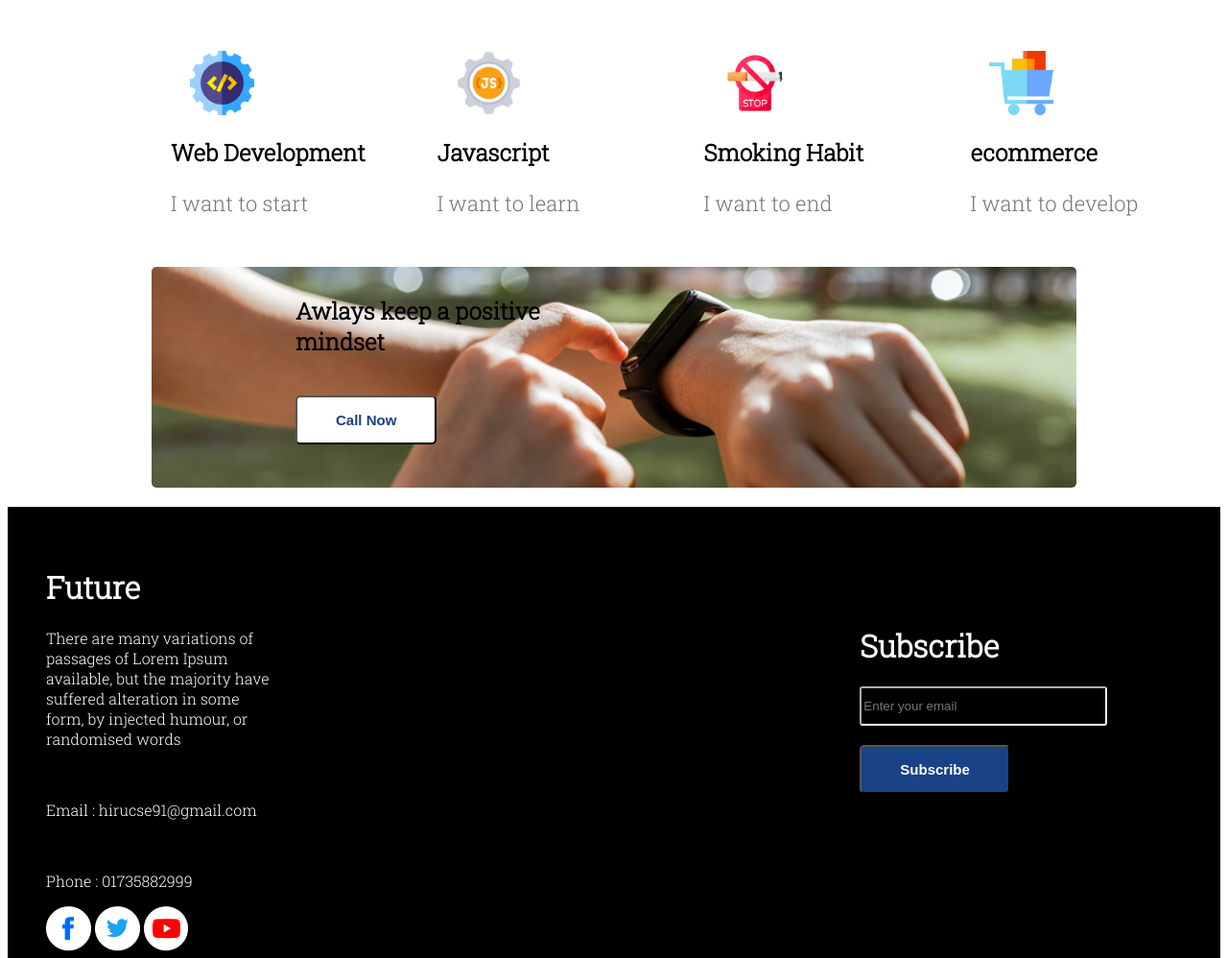
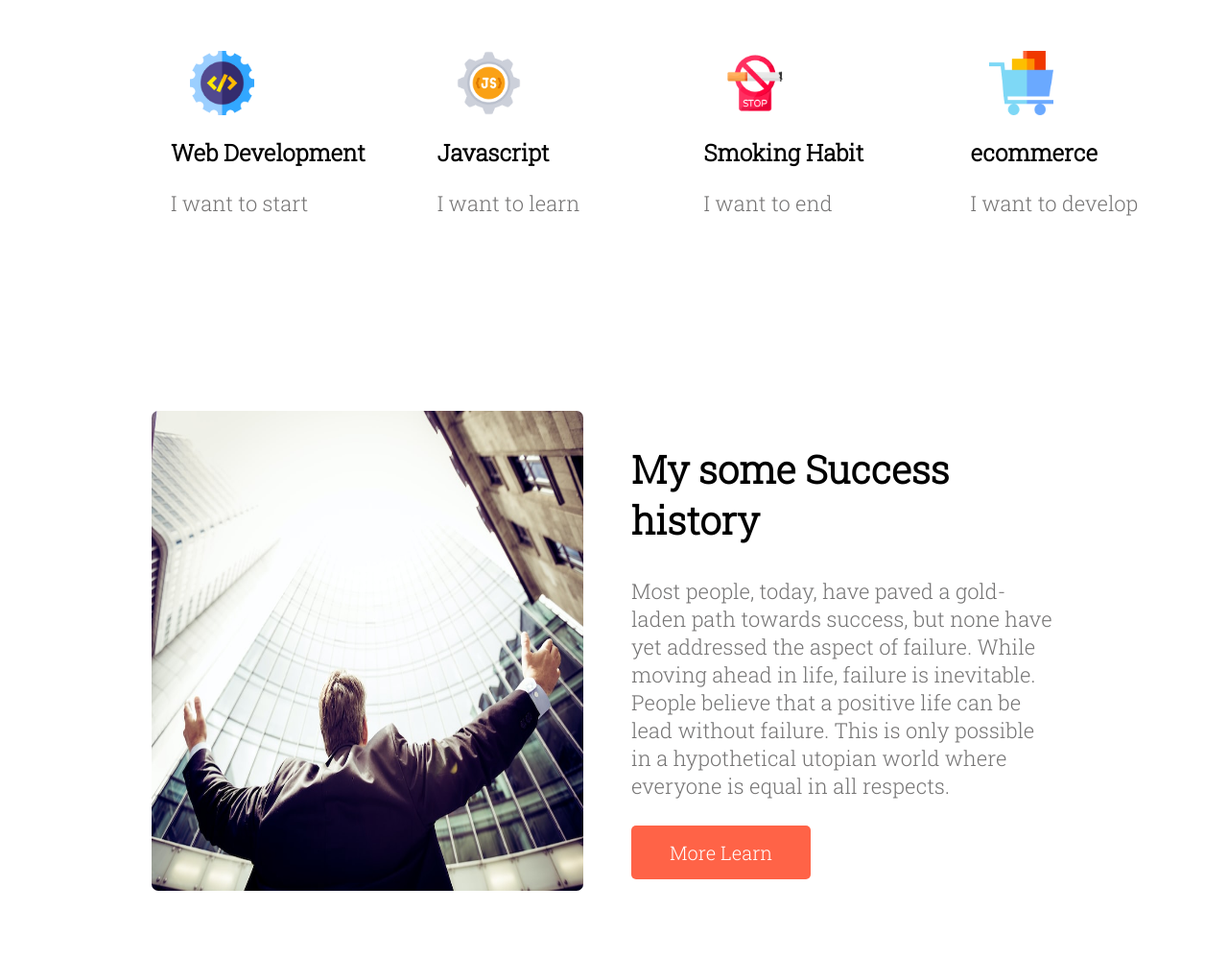
Before and after one commit to Hiru1728/new-year, a plain HTML site: page index.html in a window 1280 px wide. Shown: the part 1937-2935 px from the top of the page at 96% size. Drawn offline with Linux system fonts and the light colour scheme.

Commit message:
added my success history

```diff
--- a/index.html
+++ b/index.html
@@ -68,6 +68,20 @@
         </div>
 
     </section>
+    <section class="flexible-container1">
+        <div>
+            <img id="half-width-img" src="images/success.jfif" alt="">
+        </div>
+        <div class="half-width">
+            <h1 id="favourite-font-size">My some Success <br> history</h1>
+            <p id="text-color" class="padding-button"> Most people, today, have paved a gold-laden path towards success,
+                but none have yet addressed the aspect of failure.
+                While moving ahead in life, failure is inevitable. People believe that a positive life can be lead
+                without failure.
+                This is only possible in a hypothetical utopian world where everyone is equal in all respects.</p>
+            <a class="link-button-how" target="_blank" href="">More Learn</a>
+        </div>
+    </section>
     <section class="flexible-container3">
         <div id="watch-img">
             <h1>Awlays keep a positive
--- a/style.css
+++ b/style.css
@@ -222,11 +222,8 @@ body {
 }
 
 .flexible-container3 {
-    background-image: url(images/watch.png);
-    background-image: linear-gradient(rgb(71, 135, 255), );
+    background-image: linear-gradient(to left, rgba(6, 36, 91, 0.52), rgba(238, 241, 243, 0.973)), url(images/watch.png);
     height: 100%;
-    background-repeat: no-repeat;
-    background-position: center;
     background-size: cover;
     padding-left: 150px;
     padding-top: 10px;
```
Also changed, not shown: images/success.jfif (added).
